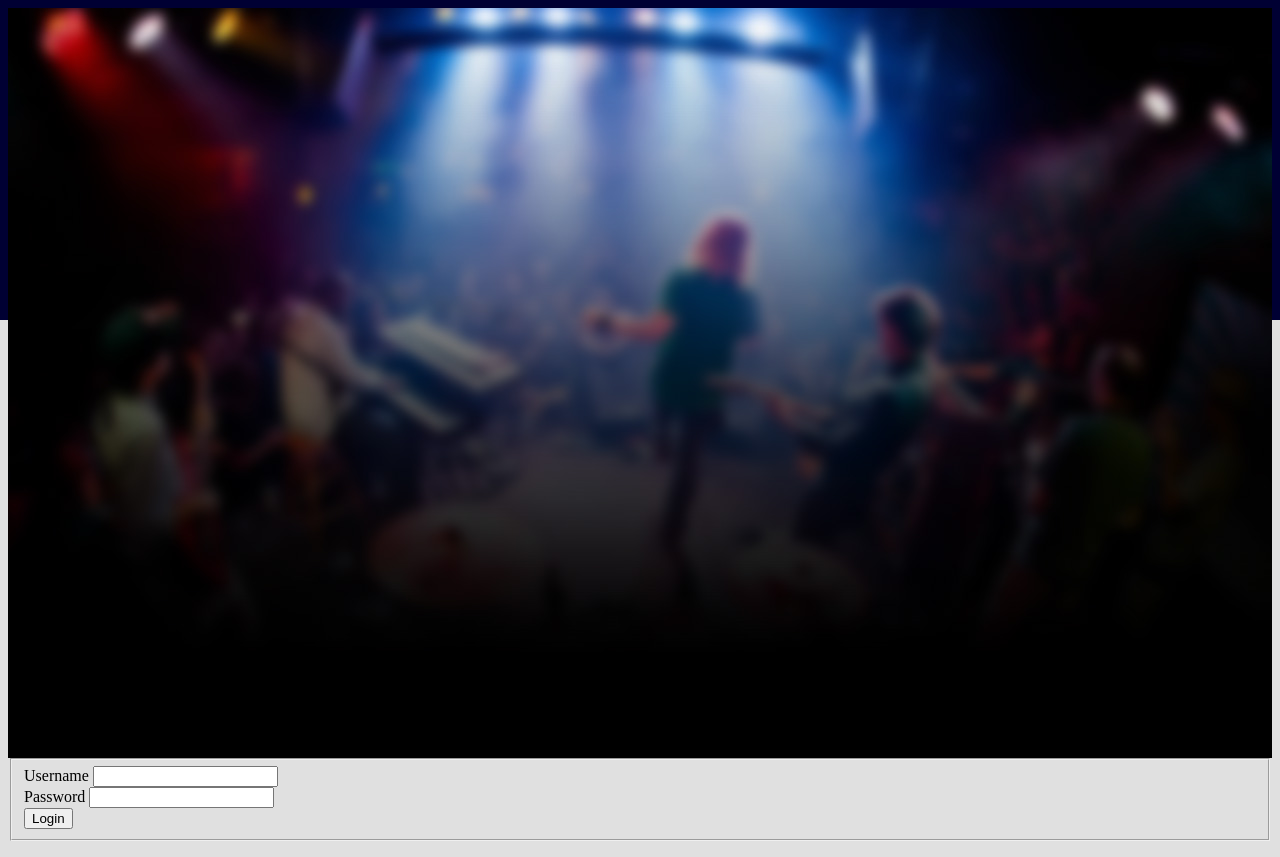
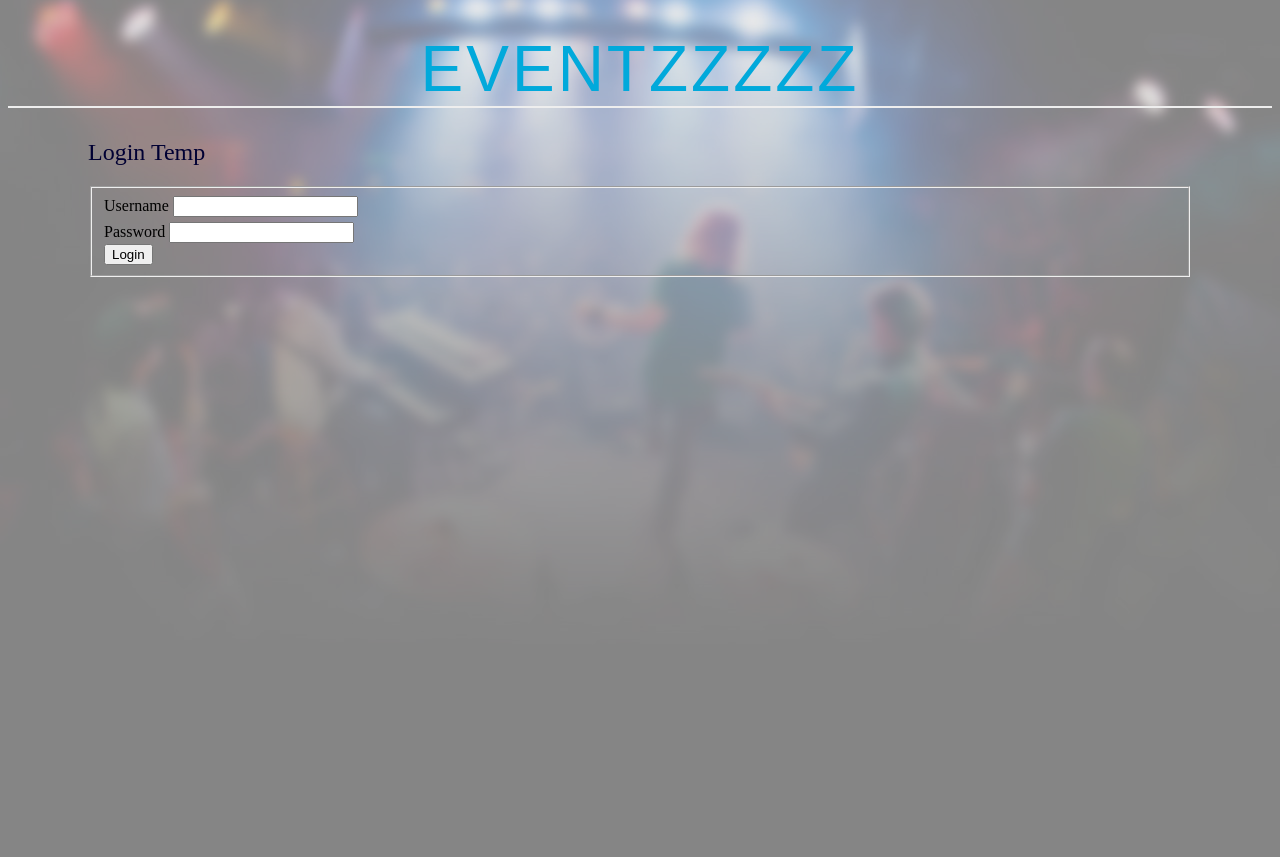
Before and after one commit to stuycs-softdev/proj3-6-eventplanner, a Python web app: template templates/index.html in a window 1280 px wide. After the commit the page ends 541 px from the top, so only its background shows below. Run offline with Jinja, Linux system fonts and the light colour scheme; the template is opened without the code that fills it, so the values that code supplies are empty; some libraries are stand-ins or nearby versions.

Commit message:
used jquery to make crossfading background on homepage

```diff
--- a/static/index.css
+++ b/static/index.css
@@ -20,11 +20,59 @@ h1 {
     z-index:-1;
 }
 
-#main_logo_area {
-    position:relative;
-    float:left;
-    height:750px;
+#background_cycler {
+    padding:0;
+    margin:0;
     width:100%;
-    overflow:hidden;
-    z-index:4
+    position:absolute;
+    top:0;
+    left:0;
+    z-index:-1;
+    opacity: 0.4;
 }
+
+#background_cycler img {
+    position:absolute;
+    left:0;
+    top:0;
+    width:100%;
+    z-index:1;
+}
+
+#background_cycler img.active {
+    z-index:3;
+}
+
+.hero {
+    text-align: center;
+    margin: 2em auto 2em auto;
+    border-bottom: 2px solid #eee;
+}
+
+.hero-titles {
+    padding: 0 2em;
+}
+
+.hero h1 {
+    font-size: 4em;
+    font-weight: 300;
+    margin: 0;
+    padding: 0;
+    color: #01A9DB;
+}
+
+.content {
+    margin: 0px auto 20px auto;
+    padding: 0 5em;
+    max-width: 1400px;
+    line-height: 1.6em;
+}
+
+.subhead {
+    font-weight: 500;
+    color: #000033;
+}
+
+.subhead1 {
+    margin: 30px 0 20px 0;
+}
--- /dev/null
+++ b/static/index.js
@@ -0,0 +1,14 @@
+function cycleImages() {
+    var $active = $('#background_cycler .active');
+    var $next = ($('#background_cycler .active').next().length > 0) ? $('#background_cycler .active').next() : $('#background_cycler img:first');
+    $next.css('z-index',2);//move the next image up the pile
+    $active.fadeOut(1500,function(){//fade out the top image
+	$active.css('z-index',1).show().removeClass('active');//reset the z-index and unhide the image
+	$next.css('z-index',3).addClass('active');//make the next image the top one
+    });
+}
+
+$(window).load(function(){
+    $('#background_cycler').fadeIn(1500);//fade the background back in once all the images are loaded
+    setInterval('cycleImages()', 7000);
+})
--- a/templates/index.html
+++ b/templates/index.html
@@ -4,36 +4,33 @@
   <head>
     <meta charset="utf-8">
     <title> Home </title>
-    <link rel="stylesheet" href="/static/index.css">
-    <link rel="stylshseet" href="/http:/yui.yahooapis.com/pure/0.3.0/pure-min.css">
-
-    <script type="text/javascript">
-      $(document).ready(function() {
-      $('#large_image_holder').cycle({
-      fx: 'fade',
-      speed: 5000,
-      random: 1,
-      timeout: 1000
-      });
-      });
-    </script>
-
+    <link rel="stylesheet" href="../static/index.css">
+    <link rel="stylesheet" href="http:/yui.yahooapis.com/pure/0.3.0/pure-min.css">
+    <script src="http://ajax.googleapis.com/ajax/libs/jquery/1.4.2/jquery.min.js" type="text/javascript"></script>
+    <script src="../static/index.js"></script>
   </head>
 
   <body>
-    <div class=top>
-    <h1> EDRIC'S PLAN-TATION</h1>
+
+    <div id="background_cycler" >
+      <script type="text/javascript">
+	$('#background_cycler').hide();
+      </script>
+      <img class="active" src="../static/images/party_01.jpg" />
+      <img src="../static/images/party_02.jpg" />
+      <img src="../static/images/party_03.jpg" />
+      <img src="../static/images/party_04.jpg" />
+      <img src="../static/images/party_05.jpg" />
     </div>
 
-    <div id="main_logo_area">
-      <div id="large_image_holder">
-	<img src="/static/images/party_01.jpg">
-	<img src="/static/images/party_02.jpg">
-	<img src="/static/images/party_03.jpg">
-	<img src="/static/images/party_04.jpg">
-	<img src="/static/images/party_05.jpg">
+    <div class="hero">
+      <div class="hero-titles">
+        <h1>EVENTZZZZZ</h1>
       </div>
     </div>
+
+    <div class="content">
+      <h2 class="subhead subhead1">Login Temp</h2>
 
       <form class="pure-form pure-form-aligned" action="/register" method = "post">
 	<fieldset>
@@ -41,7 +38,6 @@
 	    <label for="username"> Username </label>
 	    <input name="username" class="pure-input-1-2" type="txt" required>
 	  </div>
-
 	  <div class="pure-control-group">
             <label for="password">Password</label>
             <input name="password" class="pure-input-1-2" type="password" required>
@@ -51,3 +47,6 @@
 	  </div>
 	</fieldset>
       </form>
+    </div>
+
+</html>
```
Also changed, not shown: 1 other file. Lines whose indentation alone changed are shown as unchanged.
